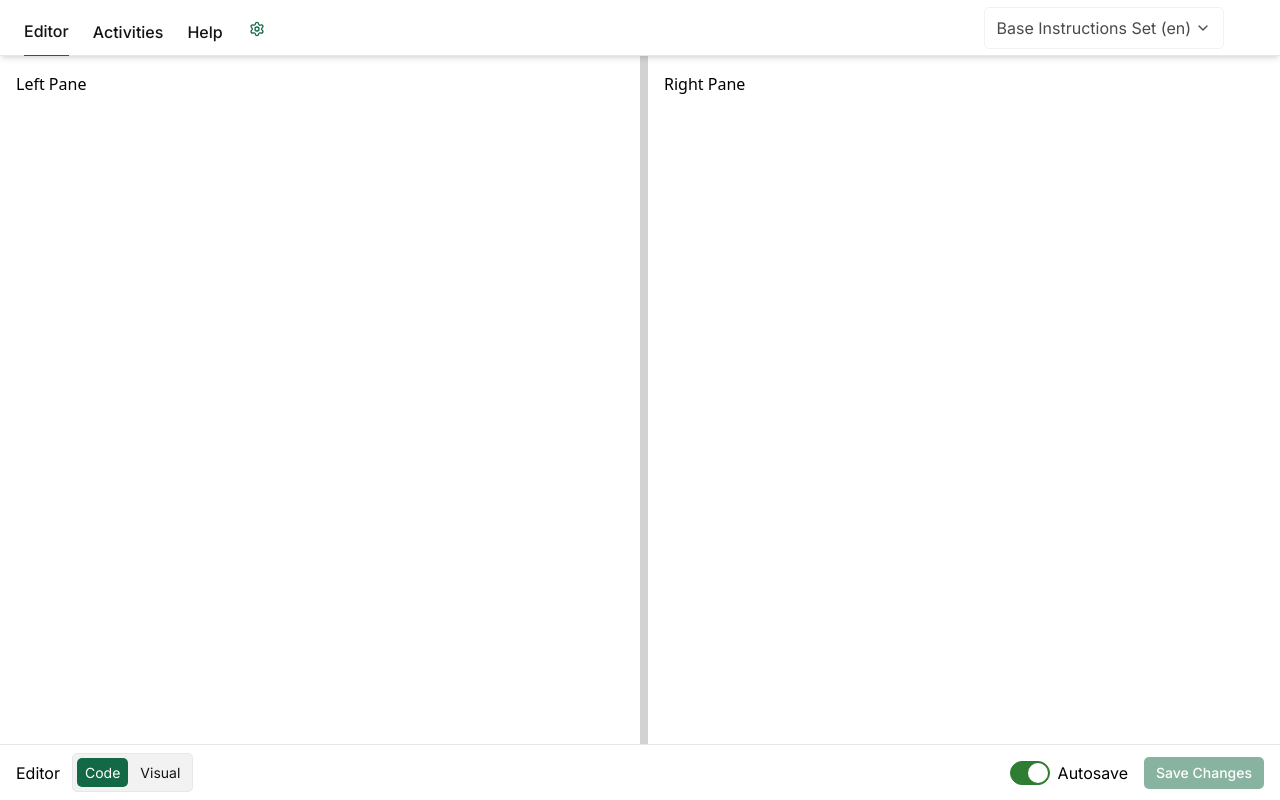
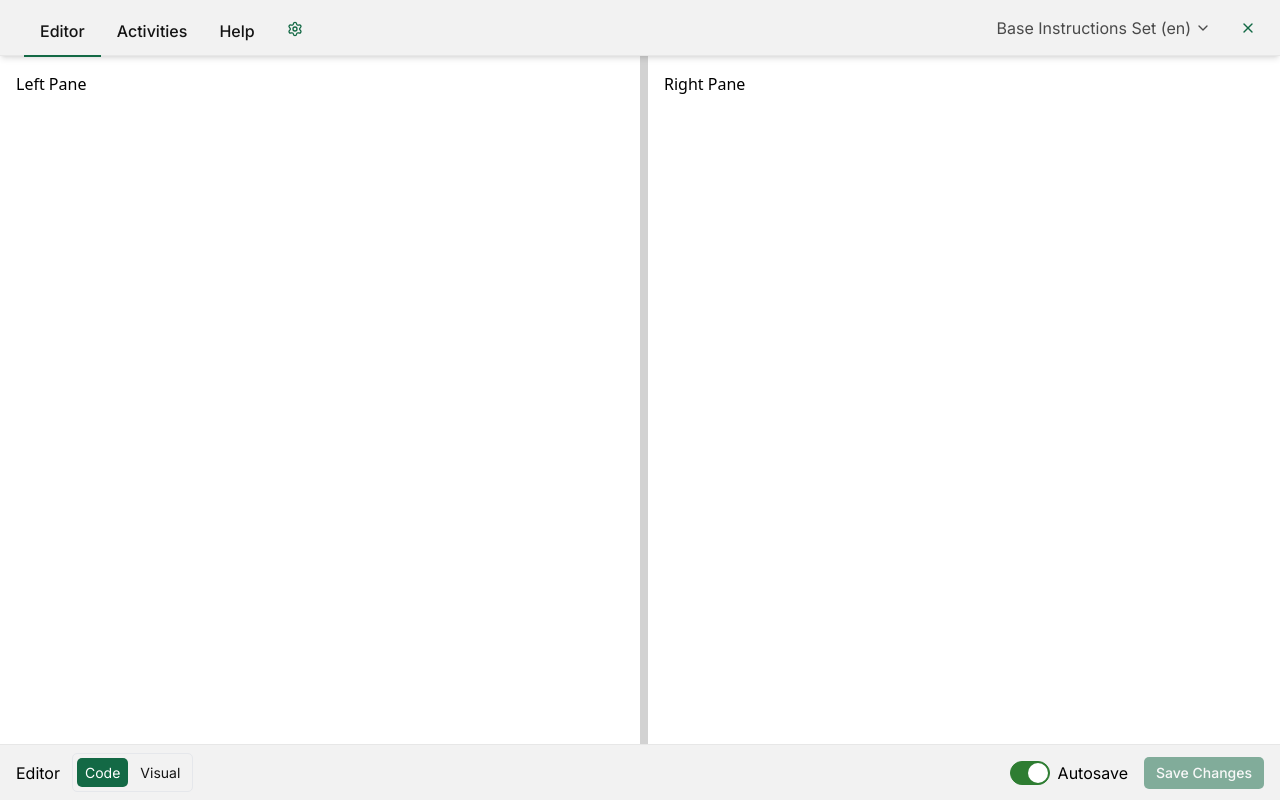
Before and after one commit to keoswalt/skillable-prototype-builder, a Next.js app: page /instructions-editor in a window 1280 px wide. Built offline with nearby package versions, Linux system fonts and the light colour scheme.

Commit message:
Instruction editor initial styling

```diff
--- a/src/app/instructions-editor/page.tsx
+++ b/src/app/instructions-editor/page.tsx
@@ -47,9 +47,9 @@ export default function InstructionsEditorPage() {
   return (
     <div className="flex min-h-screen flex-col pt-14">
       {/* Header */}
-      <header className="fixed top-0 left-0 w-full h-14 shrink-0 bg-_components-background border-b border-softgrey-main text-_components-text-primary px-4 flex items-center justify-between shadow-md z-20">
+      <header className="fixed top-0 left-0 w-full h-14 shrink-0 bg-_components-background-contrast-sm border-b border-softgrey-main text-_components-text-primary px-4 flex items-center justify-between shadow-md z-20">
         {/* Left side: Tabs + Settings */}
-        <div className="flex items-baseline gap-2">
+        <div className="flex items-baseline">
           <Tabs
             items={tabs}
             className="[&_[role=tabpanel]]:hidden" // Hide the panels when used inside header
@@ -57,6 +57,7 @@ export default function InstructionsEditorPage() {
           <Button
             variant="icon"
             leftIcon="settings"
+            className="mt-2"
             aria-label="Settings"
           />
         </div>
@@ -70,7 +71,6 @@ export default function InstructionsEditorPage() {
           <Button
             variant="icon"
             leftIcon="close"
-            className="text-white"
             aria-label="Close"
           />
         </div>
@@ -103,7 +103,7 @@ export default function InstructionsEditorPage() {
       </main>
 
       {/* Footer (fixed to viewport bottom) */}
-      <footer className="fixed bottom-0 left-0 w-full h-14 bg-[var(--components-background-default)] border-t border-softgrey-main px-4 flex items-center justify-between z-20">
+      <footer className="fixed bottom-0 left-0 w-full h-14 bg-_components-background-contrast-sm border-t border-softgrey-main px-4 flex items-center justify-between z-20">
         {/* Left: StateToggle */}
         <StateToggle
           label="Editor"
--- a/src/components/buttons/Button.tsx
+++ b/src/components/buttons/Button.tsx
@@ -37,9 +37,9 @@ export const Button = React.forwardRef<HTMLButtonElement, ButtonProps>(
 
     // Square dimensions for icon-only buttons
     const iconOnlySizeClasses = {
-      small: 'h-7 w-7 p-0',
-      medium: 'h-8 w-8 p-0',
-      large: 'h-10 w-10 p-0',
+      small: 'h-7 w-7 aspect-square p-0',
+      medium: 'h-8 w-8 aspect-square p-0',
+      large: 'h-10 w-10 aspect-square p-0',
     } as const;
 
     const variantClasses = {
--- a/src/components/navigation/Tabs.tsx
+++ b/src/components/navigation/Tabs.tsx
@@ -162,15 +162,13 @@ export const Tabs: React.FC<TabsProps> = ({
           aria-orientation={orientation}
           className={`
             scroll-smooth no-scrollbar
-            ${isHorizontal ? 'flex overflow-x-auto space-x-6 pl-2 pr-2' : 'flex flex-col items-start overflow-y-auto space-y-4 pt-8 pb-8'}
+            ${isHorizontal ? 'flex overflow-x-auto space-x-0 pl-2 pr-2' : 'flex flex-col items-start overflow-y-auto space-y-4 pt-8 pb-8'}
           `}
         >
           {items.map((tab, index) => {
             const isActive = index === activeIndex;
             const common = `whitespace-nowrap font-primary font-medium text-body-sm transition-colors focus:outline-none`;
-            const activeBorder = isHorizontal
-              ? 'border-b-2 border-primary-main'
-              : 'border-r-2 border-primary-main';
+            const baseBorder = isHorizontal ? 'border-b-2' : 'border-r-2';
 
             return (
               <button
@@ -183,8 +181,9 @@ export const Tabs: React.FC<TabsProps> = ({
                 onKeyDown={(e) => onKeyDown(e, index)}
                 className={`
                   ${common}
-                  ${isHorizontal ? 'pt-5 pb-3 mb-[-1px]' : 'pt-2 pb-2 pr-4 mr-[-1px] text-left'}
-                  ${isActive ? `text-_components-text-primary ${activeBorder}` : 'border-transparent text-_components-text-primary hover:text-hardgrey-dark'}
+                  ${isHorizontal ? 'pt-5 pb-3 px-4' : 'pt-2 pb-2 px-4 text-left'}
+                  ${baseBorder}
+                  ${isActive ? 'border-primary-main text-_components-text-primary' : 'border-transparent text-_components-text-primary hover:text-hardgrey-dark'}
                 `}
               >
                 {tab.label}
```
